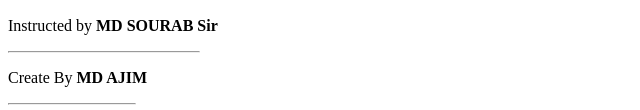
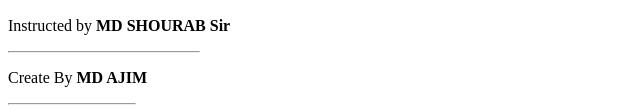
Before and after one commit to azajim/p-alo, a plain HTML site: page index.html in a window 1280 px wide. Shown: the part 2145-2255 px from the top of the page, 0-640 px from the left. Drawn offline with Linux system fonts and the light colour scheme.

Commit message:
Update index.html

```diff
--- a/index.html
+++ b/index.html
@@ -69,7 +69,7 @@
 
         <!-- container section ending -->
         <!-- copyrights -->
-        <p>Instructed by <b>MD SOURAB Sir</b></p>
+        <p>Instructed by <b>MD SHOURAB Sir</b></p>
         <hr width="15%" align="left">
         <p>Create By <b>MD AJIM</b></p>
         <hr width="10%" align="left">
```
